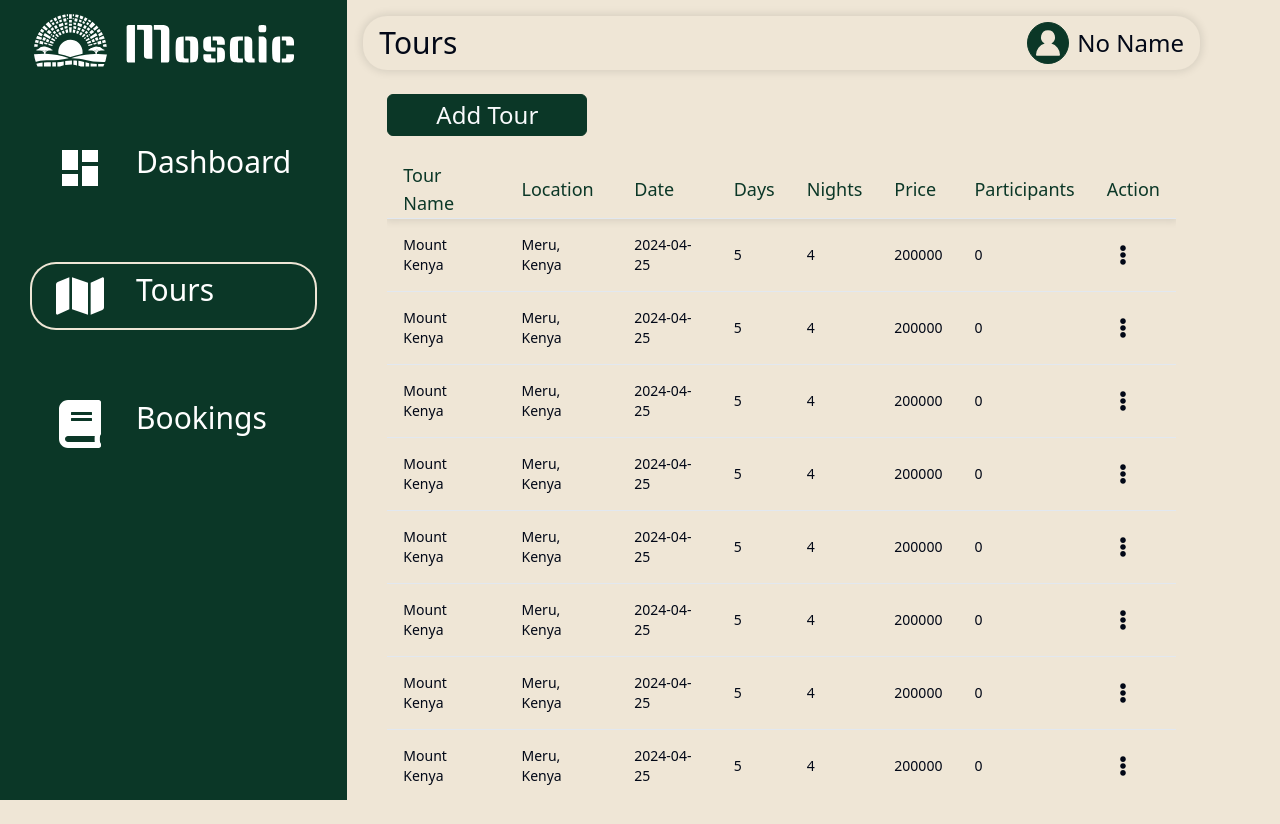
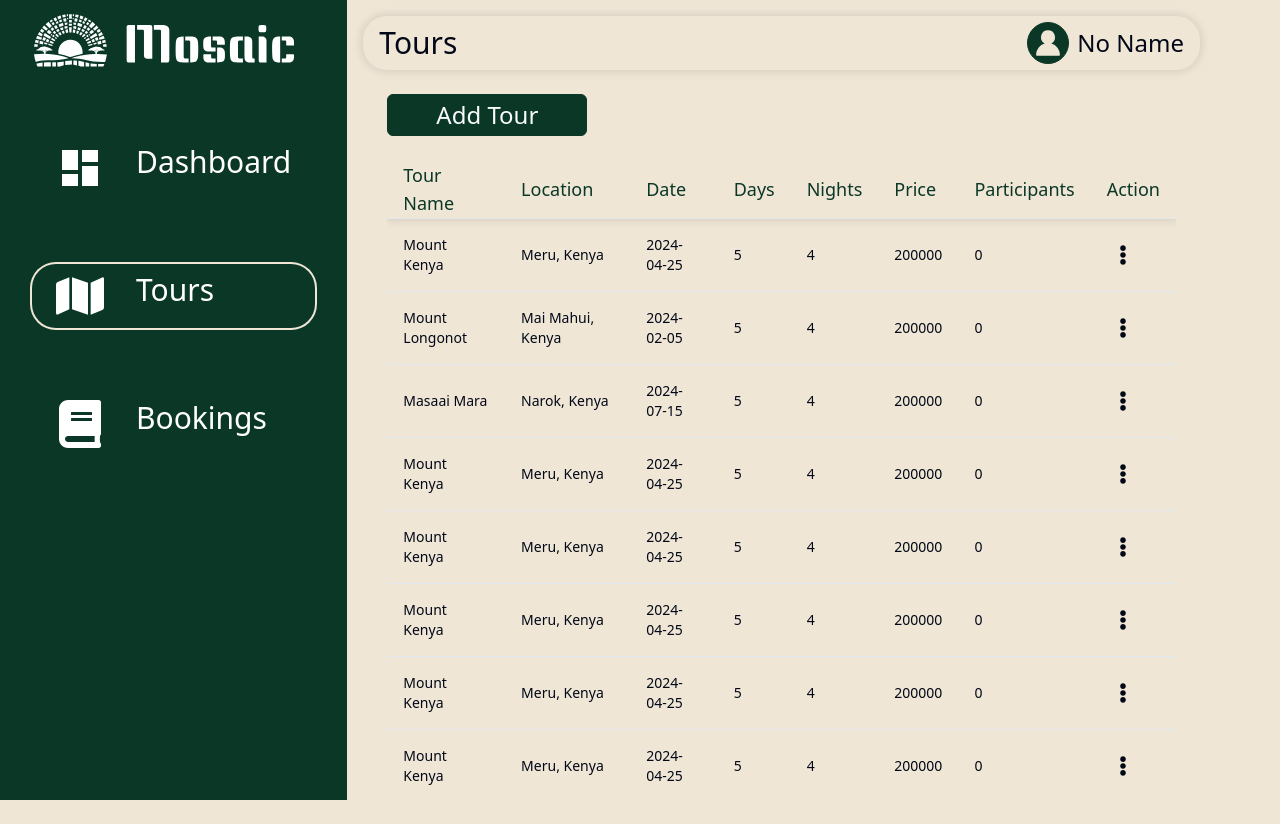
Before and after one commit to jeff283/Mosaic-tours, a React (Vite) app: page /admin-portal/tours in a window 1280 px wide. Built offline with nearby package versions, Linux system fonts and the light colour scheme; no server answers.

Commit message:
Fixed State Management

```diff
--- a/package.json
+++ b/package.json
@@ -35,6 +35,7 @@
     "tailwind-merge": "^2.2.2"
   },
   "devDependencies": {
+    "@hookform/devtools": "^4.3.1",
     "@tailwindcss/forms": "^0.5.7",
     "@types/node": "^20.11.30",
     "@types/react": "^18.2.66",
--- a/src/components/TableForm.tsx
+++ b/src/components/TableForm.tsx
@@ -13,6 +13,7 @@ import {
 import { Button } from "./ui/button";
 
 import { FieldValues, useForm } from "react-hook-form";
+import { DevTool } from "@hookform/devtools";
 // import { useEffect, useState } from "react";
 import Tour from "@/Interfaces/Tour";
 
@@ -33,6 +34,7 @@ interface Props {
   updateTour?: Tour;
   onOpenSheetChange: (sheetState: boolean) => void;
   onFormSubmit: (tour: Tour) => void;
+  clearUpdateTour: () => void;
 }
 
 const TableForm = ({
@@ -40,9 +42,12 @@ const TableForm = ({
   updateTour = emptyTour,
   onOpenSheetChange,
   onFormSubmit,
+  clearUpdateTour,
 }: Props) => {
-  const { register, handleSubmit, reset } = useForm();
-  //   const [isSubmitted, setIsSubmitted] = useState(false);
+  const { register, handleSubmit, reset, control } = useForm();
+  const isUpdateTour =
+    updateTour && Object.keys(updateTour).length > 0 ? true : false;
+  console.log(isUpdateTour);
 
   const onSubmit = async (data: FieldValues) => {
     const tourTemplateData: Tour = {
@@ -61,9 +66,12 @@ const TableForm = ({
     // setIsSubmitted(true);
     reset();
     console.log("updateTour on Submit State: \n", updateTour);
-    updateTour = {} as Tour;
+
+    clearUpdateTour();
     console.log("updateTour on Emptying State: \n", updateTour);
   };
+
+  console.log({ ...(isUpdateTour && { defaultValue: updateTour.tourName }) });
 
   //   useEffect(() => {
   //     if (isSubmitted) {
@@ -81,7 +89,7 @@ const TableForm = ({
         onOpenChange={() => {
           onOpenSheetChange(!openSheet);
           //   setIsSubmitted(true);
-          updateTour = {} as Tour;
+          clearUpdateTour();
           reset();
           console.log("Sheet Focus Changed");
         }}
@@ -92,6 +100,7 @@ const TableForm = ({
             <SheetDescription>View Details on (X) tour</SheetDescription>
           </SheetHeader>
           <div className="max-h-[80vh] md:max-h-[90vh] overflow-y-auto custom-scrollbar pb-4">
+            <DevTool control={control} placement="top-left" />
             <form onSubmit={handleSubmit(onSubmit)} className="grid gap-4 py-4">
               {/* TOUR NAME */}
               <div className="grid items-center gap-0 grid-row-2">
@@ -104,7 +113,8 @@ const TableForm = ({
                 <p>{updateTour.tourName}</p>
                 <input
                   {...register("tourName")}
-                  defaultValue={updateTour.tourName}
+                  defaultValue={isUpdateTour ? updateTour.tourName : ""}
+                  //   {...(isUpdateTour && { defaultValue: updateTour.tourName })}
                   id="tourName"
                   type="text"
                   placeholder="Enter Tour Name"
@@ -120,9 +130,10 @@ const TableForm = ({
                 >
                   Location
                 </label>
+                <p>{updateTour.location}</p>
                 <input
                   {...register("location")}
-                  defaultValue={updateTour.location}
+                  defaultValue={isUpdateTour ? updateTour.location : ""}
                   id="location"
                   type="text"
                   placeholder="Enter Tour Location"
@@ -138,9 +149,11 @@ const TableForm = ({
                 >
                   Date
                 </label>
+                <p>{updateTour.tourDate}</p>
+
                 <input
                   {...register("tourDate")}
-                  defaultValue={updateTour.tourDate}
+                  defaultValue={isUpdateTour ? updateTour.tourDate : ""}
                   id="tourDate"
                   type="text"
                   placeholder="Enter Tour date"
@@ -156,9 +169,11 @@ const TableForm = ({
                 >
                   Days
                 </label>
+                <p>{updateTour.days}</p>
+
                 <input
                   {...register("days")}
-                  defaultValue={updateTour.days}
+                  defaultValue={isUpdateTour ? updateTour.days : ""}
                   id="days"
                   type="number"
                   placeholder="Enter Tour Days"
@@ -174,9 +189,11 @@ const TableForm = ({
                 >
                   Nights
                 </label>
+                <p>{updateTour.nights}</p>
+
                 <input
                   {...register("nights")}
-                  defaultValue={updateTour.nights}
+                  defaultValue={isUpdateTour ? updateTour.nights : ""}
                   id="nights"
                   type="number"
                   placeholder="Enter Tour Nights"
@@ -192,9 +209,11 @@ const TableForm = ({
                 >
                   Price
                 </label>
+                <p>{updateTour.price}</p>
+
                 <input
                   {...register("price")}
-                  defaultValue={updateTour.price}
+                  defaultValue={isUpdateTour ? updateTour.price : ""}
                   id="price"
                   type="number"
                   placeholder="Enter Tour Price"
--- a/src/pages/AdminPortalTours/AdminPortalTours.tsx
+++ b/src/pages/AdminPortalTours/AdminPortalTours.tsx
@@ -21,10 +21,10 @@ const toursData: Tour[] = [
   },
   {
     id: "2",
-    tourName: "Mount Kenya",
-    location: "Meru, Kenya",
+    tourName: "Mount Longonot",
+    location: "Mai Mahui, Kenya",
     tourImg: "png",
-    tourDate: "2024-04-25",
+    tourDate: "2024-02-05",
     // tourDate: "25/04/2024",
     days: 5,
     nights: 4,
@@ -33,10 +33,10 @@ const toursData: Tour[] = [
   },
   {
     id: "3",
-    tourName: "Mount Kenya",
-    location: "Meru, Kenya",
+    tourName: "Masaai Mara",
+    location: "Narok, Kenya",
     tourImg: "png",
-    tourDate: "2024-04-25",
+    tourDate: "2024-07-15",
     // tourDate: "25/04/2024",
     days: 5,
     nights: 4,
@@ -193,8 +193,11 @@ const AdminPortalTours = () => {
             </Button>
             <TableForm
               openSheet={isSheetOpen}
+              updateTour={updateTour}
               onOpenSheetChange={(sheetState) => setIsSheetOpen(sheetState)}
-              updateTour={updateTour}
+              clearUpdateTour={() => {
+                setUpdateTour({} as Tour);
+              }}
               onFormSubmit={(tour) => {
                 // Close Form
                 setIsSheetOpen(false);
```
Also changed, not shown: 1 other file (tests, documents, lock files or other folders).
